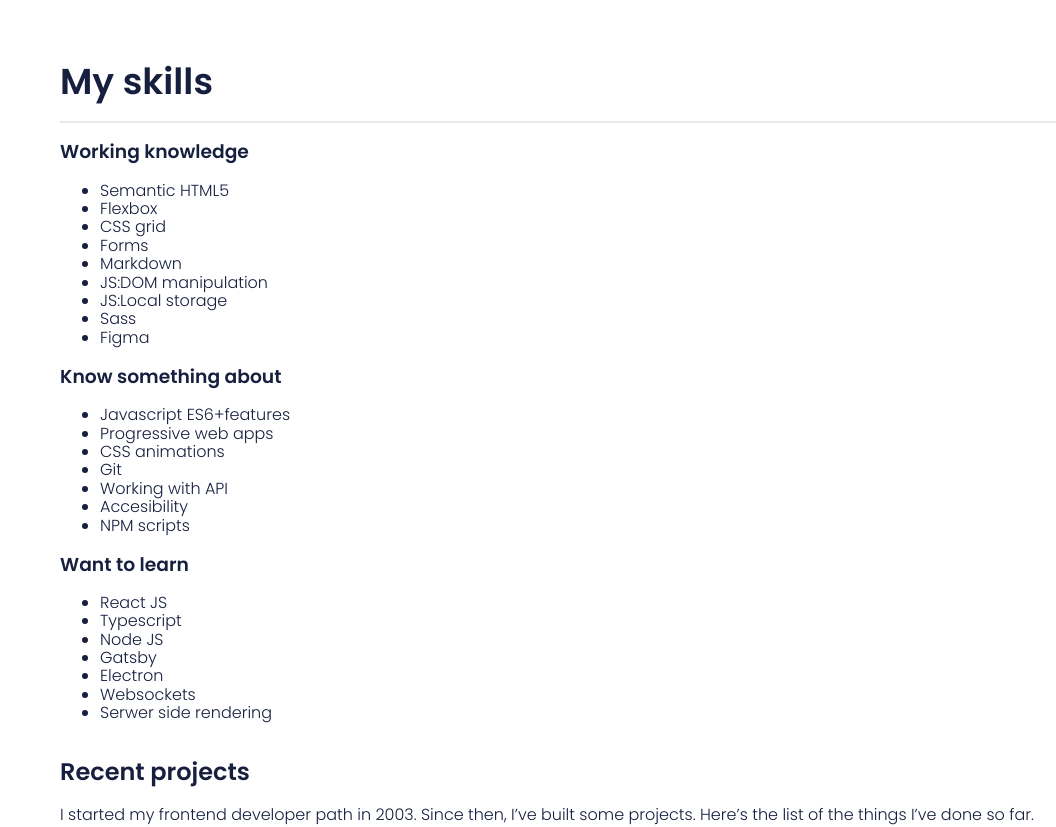
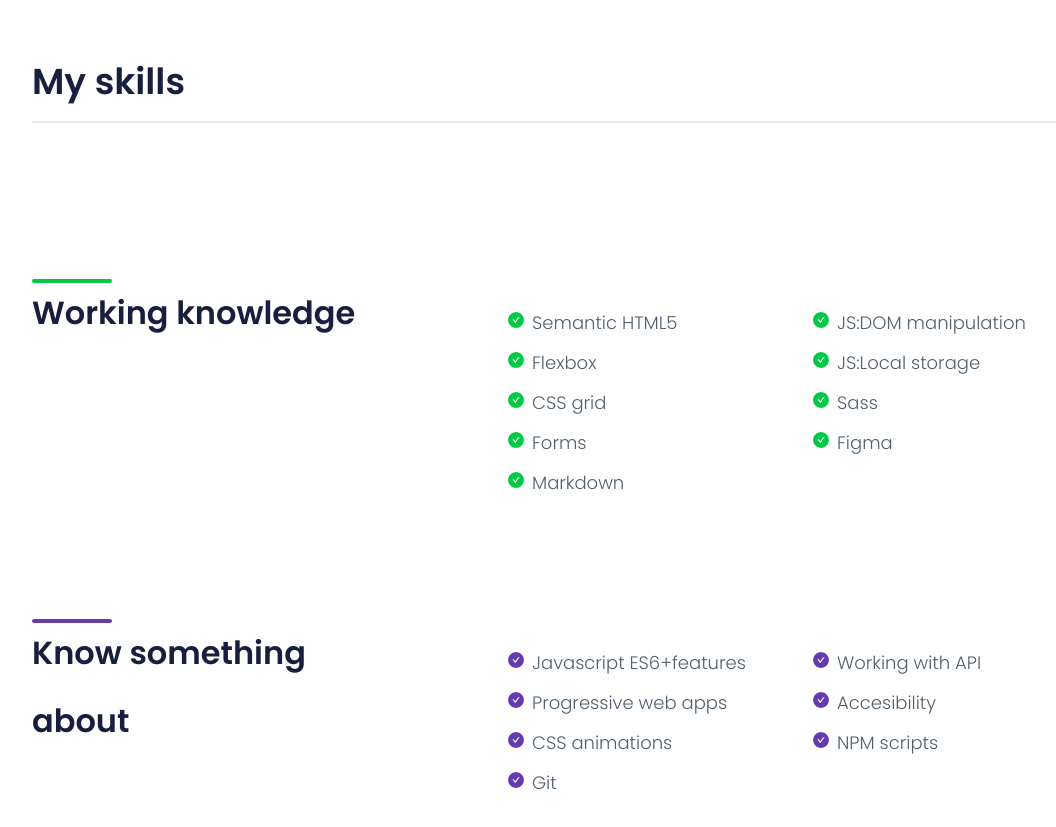
Before and after one commit to jundymek/jundymek.github.io, a website built with webpack: page src/content/index.html in a window 1280 px wide. Shown: the part 720-1547 px from the top of the page, without its empty margins (68-1124 px from the left). Built offline with nearby package versions, Linux system fonts and the light colour scheme; files whose address does not match are found by name.

Commit message:
feat: styled my skills desktop

```diff
--- a/src/content/index.html
+++ b/src/content/index.html
@@ -5,7 +5,7 @@
   <meta charset="UTF-8" />
   <meta name="viewport" content="width=device-width, initial-scale=1.0" />
   <meta http-equiv="X-UA-Compatible" content="ie=edge" />
-  <title>Site title</title>
+  <title>Jundymek portfolio</title>
   <meta name="description" content="Jundymek portfolio page" />
 
   <!-- Title -->
@@ -38,41 +38,41 @@
       <h2 class="skills__title">My skills</h2>
       <div class="skills__separator"></div>
       <section class="skill-group">
-        <h3 class="skill-group__title">Working knowledge</h3>
+        <h3 class="skill-group__title skill-group__title--first">Working knowledge</h3>
         <ul class="skill-list">
-          <li class="skill-list__element">Semantic HTML5</li>
-          <li class="skill-list__element">Flexbox</li>
-          <li class="skill-list__element">CSS grid</li>
-          <li class="skill-list__element">Forms</li>
-          <li class="skill-list__element">Markdown</li>
-          <li class="skill-list__element">JS:DOM manipulation</li>
-          <li class="skill-list__element">JS:Local storage</li>
-          <li class="skill-list__element">Sass</li>
-          <li class="skill-list__element">Figma</li>
+          <li class="skill-list__element skill-list__element--first">Semantic HTML5</li>
+          <li class="skill-list__element skill-list__element--first">Flexbox</li>
+          <li class="skill-list__element skill-list__element--first">CSS grid</li>
+          <li class="skill-list__element skill-list__element--first">Forms</li>
+          <li class="skill-list__element skill-list__element--first">Markdown</li>
+          <li class="skill-list__element skill-list__element--first">JS:DOM manipulation</li>
+          <li class="skill-list__element skill-list__element--first">JS:Local storage</li>
+          <li class="skill-list__element skill-list__element--first">Sass</li>
+          <li class="skill-list__element skill-list__element--first">Figma</li>
         </ul>
       </section>
       <section class="skill-group">
-        <h3 class="skill-group__title">Know something about</h3>
+        <h3 class="skill-group__title skill-group__title--second">Know something about</h3>
         <ul class="skill-list">
-          <li class="skill-list__element">Javascript ES6+features</li>
-          <li class="skill-list__element">Progressive web apps</li>
-          <li class="skill-list__element">CSS animations</li>
-          <li class="skill-list__element">Git</li>
-          <li class="skill-list__element">Working with API</li>
-          <li class="skill-list__element">Accesibility</li>
-          <li class="skill-list__element">NPM scripts</li>
+          <li class="skill-list__element skill-list__element--second">Javascript ES6+features</li>
+          <li class="skill-list__element skill-list__element--second">Progressive web apps</li>
+          <li class="skill-list__element skill-list__element--second">CSS animations</li>
+          <li class="skill-list__element skill-list__element--second">Git</li>
+          <li class="skill-list__element skill-list__element--second">Working with API</li>
+          <li class="skill-list__element skill-list__element--second">Accesibility</li>
+          <li class="skill-list__element skill-list__element--second">NPM scripts</li>
         </ul>
       </section>
       <section class="skill-group">
-        <h3 class="skill-group__title">Want to learn</h3>
+        <h3 class="skill-group__title skill-group__title--third">Want to learn</h3>
         <ul class="skill-list">
-          <li class="skill-list__element">React JS</li>
-          <li class="skill-list__element">Typescript</li>
-          <li class="skill-list__element">Node JS</li>
-          <li class="skill-list__element">Gatsby</li>
-          <li class="skill-list__element">Electron</li>
-          <li class="skill-list__element">Websockets</li>
-          <li class="skill-list__element">Serwer side rendering</li>
+          <li class="skill-list__element skill-list__element--third">React JS</li>
+          <li class="skill-list__element skill-list__element--third">Typescript</li>
+          <li class="skill-list__element skill-list__element--third">Node JS</li>
+          <li class="skill-list__element skill-list__element--third">Gatsby</li>
+          <li class="skill-list__element skill-list__element--third">Electron</li>
+          <li class="skill-list__element skill-list__element--third">Websockets</li>
+          <li class="skill-list__element skill-list__element--third">Serwer side rendering</li>
         </ul>
       </section>
     </section>
--- a/src/scss/main.scss
+++ b/src/scss/main.scss
@@ -23,8 +23,8 @@
     display: flex;
     flex-direction: column;
     justify-content: flex-start;
-    padding-left: 128px;
-    padding-right: 128px;
+    padding-left: 100px;
+    padding-right: 100px;
     font-family: "Poppins", sans-serif;
 }
 
@@ -65,6 +65,78 @@
     }
 }
 
+.skill-group {
+    display: grid;
+    grid-template-columns: 1fr 2fr;
+    margin-bottom: 100px;
+    width: 100%;
+    &__title {
+        margin: 0;
+        font-weight: 600;
+        font-size: 32px;
+        line-height: 68px;
+        width: 100%;
+        position: relative;
+        &--first{
+          &:before {
+              position: absolute;
+              content: "";
+              height: 4px;
+              width: 80px;
+              border-radius: 8px;
+              transform: matrix(1, 0, 0, -1, 0, 0);
+              background: #06c847;
+          }
+        }
+        &--second{
+          &:before {
+              position: absolute;
+              content: "";
+              height: 4px;
+              width: 80px;
+              border-radius: 8px;
+              transform: matrix(1, 0, 0, -1, 0, 0);
+              background: #653CAD;
+          }
+        }
+        &--third{
+          &:before {
+              position: absolute;
+              content: "";
+              height: 4px;
+              width: 80px;
+              border-radius: 8px;
+              transform: matrix(1, 0, 0, -1, 0, 0);
+              background: #2251CC;
+          }
+        }
+    }
+}
+
+.skill-list {
+    margin-left: 100px;
+    margin-top: 24px;
+    column-count: 2;
+    column-gap: 30px;
+    &__element {
+      font-weight: normal;
+      font-size: 18px;
+      line-height: 40px;
+      max-width: 279px;
+      list-style-type: none;
+      color: #52606D;
+      &--first{
+        list-style-image: url(../assets/img/check-circle.png)
+      }
+      &--second{
+        list-style-image: url(../assets/img/check-circle-purple.png)
+      }
+      &--third{
+        list-style-image: url(../assets/img/check-circle-blue.png)
+      }
+    }
+}
+
 .skills {
     margin-top: 200px;
     &__title {
@@ -72,11 +144,12 @@
         font-weight: 600;
         font-size: 36px;
         line-height: 48px;
-      }
-      &__separator {
+    }
+    &__separator {
         width: 100%;
         margin-top: -15px;
-        border-bottom: 2px solid #CBD2D9;
-        opacity: .5;
-      }
+        border-bottom: 2px solid #cbd2d9;
+        opacity: 0.5;
+        margin-bottom: 156px;
     }
+}
```
Also changed, not shown: dist/assets/img/check-circle-blue.png (added), dist/assets/img/check-circle-purple.png (added), dist/assets/img/check-circle.png (added), dist/css/main.css, dist/index.html, src/assets/img/check-circle-blue.png (added), src/assets/img/check-circle-purple.png (added), src/assets/img/check-circle.png (added), 1 other file.
